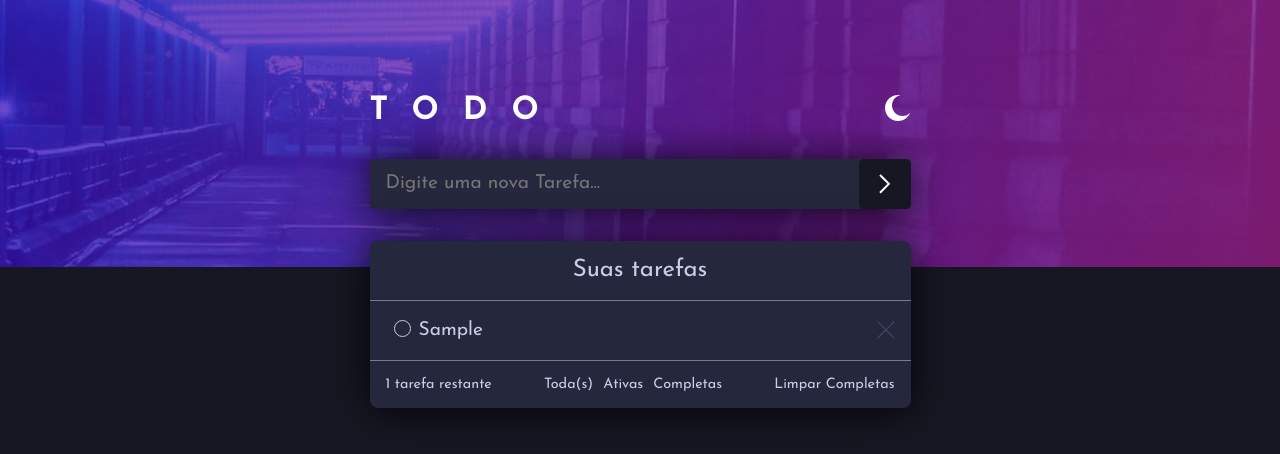
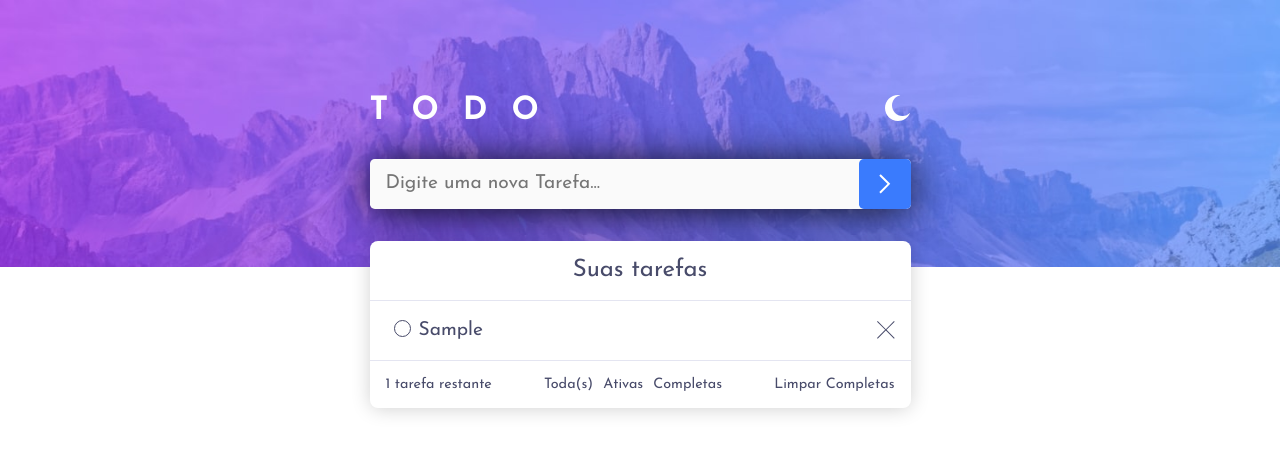
Before and after one commit to sergiohdljr/todo-app, a plain HTML site: page index.html in a window 1280 px wide. Both pictures are taken after typing "Sample" into the empty fields and a click on the button 884 px from the left and 183 px from the top of the page. Drawn offline with Linux system fonts and the light colour scheme.

Commit message:
-style- cores light theme

```diff
--- a/css/app.css
+++ b/css/app.css
@@ -12,7 +12,7 @@
 }
 
 .title{
-    color: #fff;
+    color:var(--app-color);
     letter-spacing: 1.5rem;
     font-size: 2rem;
 }
@@ -27,7 +27,7 @@
     height: 50px;
     display: flex;
     align-items: center;
-    background-color: var(--Very-Dark-Desaturated-Blue);
+    background-color: var(--bg-color);
     border-radius: 0.3rem;
      -webkit-box-shadow: 0px 3px 41px -1px rgba(0,0,0,0.92);
     box-shadow: 0px 3px 41px -1px rgba(0,0,0,0.92);
@@ -39,7 +39,7 @@
     background-color: transparent;
     border: none;
     outline: none;
-    color: #fff;
+    color:var(--text-color);
     font-size: 1rem;
     padding: 1rem;
     font-size: 1.2rem;
@@ -51,7 +51,7 @@
     border: none;
     outline: none;
     border-radius: 0.3rem;
-    background-color: var(--Very-Dark-Blue);
+    background-color: var(--text-color-hover);
     background-image: url(../images/icon-arrow.svg);
     background-position: center;
     background-repeat: no-repeat;
@@ -66,12 +66,12 @@
 .tasksContainer{
     width: 100%;
     height: auto;
-    background-color: var(--Very-Dark-Desaturated-Blue);
+    background-color: var(--app-color);
     display: flex;
     flex-direction: column;
     border-radius: 0.5rem;
-    -webkit-box-shadow: 0px 3px 41px -1px rgba(0,0,0,0.92);
-    box-shadow: 0px 3px 41px -1px rgba(0,0,0,0.92);
+    -webkit-box-shadow: 0px 0px 20px -1px rgba(0,0,0,0.20);
+    box-shadow: 0px 1px 20px -1px rgba(0,0,0,0.20);
 }
 
 .task-title{
@@ -81,11 +81,11 @@
     justify-content: center;
     align-items: center;
     padding: 1rem;
-    border-bottom: 0.1px  hsl(234, 11%, 52%) solid;
+    border-bottom: 0.1px var(--border-color) solid;
 }
 
 .task-title > p{
-    color:var(--Light-Grayish-Blue);
+    color:var(--text-color);
     font-size: 1.5rem;
     cursor: pointer;
     transition: 0.2s ease-in;
@@ -99,7 +99,7 @@
     width: 17px;
     height: 17px;
     background-color: transparent;
-    border: 0.3px var(--Light-Grayish-Blue) solid;
+    border: 0.3px var(--text-color) solid;
     border-radius: 50%;
     outline: none;
     cursor: pointer;
@@ -110,7 +110,7 @@
 }
 
 .checked{
-    background-image: linear-gradient(90deg, #57ddff,#c058f3);
+    background-image: red;
 }
 
 
@@ -125,7 +125,7 @@
     justify-content: space-between;
     align-items: center;
     padding: 1rem;
-    border-bottom: 0.1px  hsl(234, 11%, 52%) solid;
+    border-bottom: 0.1px var(--border-color) solid;
 }
 
 .tasksTitle-completed{
@@ -137,14 +137,14 @@
 
 .tasksTitle-completed>p{
    padding-top: 0.3px;
-   color:var(--Light-Grayish-Blue);
+   color:var(--text-color);
     font-size: 1.2rem;
     cursor: pointer;
     transition: 0.2s ease-in;
 }
 
 .tasksTitle-completed>p:hover{
-    color: var(--Bright-Blue);
+    color: var(--text-color-hover);
 }
 
 .deletarTarefa{
@@ -171,12 +171,12 @@
 }
 
 .btn-filtro{
-    color:var(--Light-Grayish-Blue);
+    color:var(--text-color);
     font-size: 0.9rem;
     cursor: pointer;
     transition: 0.2s ease-in;
 }
 
 .btn-filtro:hover{
-    color: var(--Bright-Blue);
+    color: var(--text-color-hover);
 }
--- a/css/cores.css
+++ b/css/cores.css
@@ -1,14 +1,9 @@
 :root{
-    --Bright-Blue: hsl(220, 98%, 61%);
-    --Check-Background: linear-gradient #57ddff to #c058f3;
+   /* light theme */
 
-    /* dark theme */
-
-    --Very-Dark-Blue: hsl(235, 21%, 11%);
-    --Very-Dark-Desaturated-Blue: hsl(235, 24%, 19%);
-    --Light-Grayish-Blue: hsl(234, 39%, 85%);
-    --Light-Grayish-Blue-hover: hsl(236, 33%, 92%);
-    --Dark-Grayish-Blue: hsl(234, 11%, 52%);
-    --Very-Dark-Grayish-Blue: hsl(233, 14%, 35%);
-    --Very-Dark-Grayish-Blue: hsl(237, 14%, 26%);
+    --bg-color:hsl(0, 0%, 98%);
+    --app-color:hsl(0, 0%, 100%);
+    --text-color:hsl(235, 19%, 35%);;
+    --text-color-hover:hsl(220, 98%, 61%);
+    --border-color: hsl(236, 33%, 92%);
 }
--- a/css/global.css
+++ b/css/global.css
@@ -9,11 +9,11 @@
 }
 
 body {
-  width: 100%;
+  width: 100vw;
   height: 100vh;
-  background-image: url(../images/bg-desktop-dark.jpg);
+  background-image: url(../images/bg-desktop-light.jpg);
   background-repeat: no-repeat;
-  background-size: 100%;
+  background-size:100vw ;
   background-color: var(--Very-Dark-Blue);
   display: flex;
   justify-content: center;
--- a/js/main.js
+++ b/js/main.js
@@ -1,4 +1,5 @@
 (() => {
+
   const input = document.querySelector(".input-form");
   const btn = document.querySelector(".btn");
   const containerTasks = document.querySelector(".tasks-container-itens");
@@ -32,7 +33,7 @@
     const taskTitleCompleted = document.createElement("div");
     taskTitleCompleted.classList.add("tasksTitle-completed");
 
-    taskTitleCompleted.appendChild(checkbox(tasks.completa));
+    taskTitleCompleted.appendChild(checkbox());
 
     const tituloTask = document.createElement("p");
     tituloTask.textContent = `${titulo}`;
@@ -49,6 +50,12 @@
     const checkBox = document.createElement("button");
     checkBox.classList.add("taskCompleted");
 
+    for (let index = 0; index < tasks.length; index++) {
+      if (tasks[index].completa == false) {
+        checkBox.classList.add("checked");
+      }
+    }
+
     checkBox.addEventListener("click", (e) => {
       const elemento = e.target.parentElement;
       const elementopai = elemento.parentElement;
@@ -63,11 +70,6 @@
       checkBox.classList.toggle("checked");
     });
 
-    for (let index = 0; index < tasks.length; index++) {
-      if (tasks[index].completa == true) {
-        checkBox.classList.add("checked");
-      }
-    }
 
     return checkBox;
 
```
